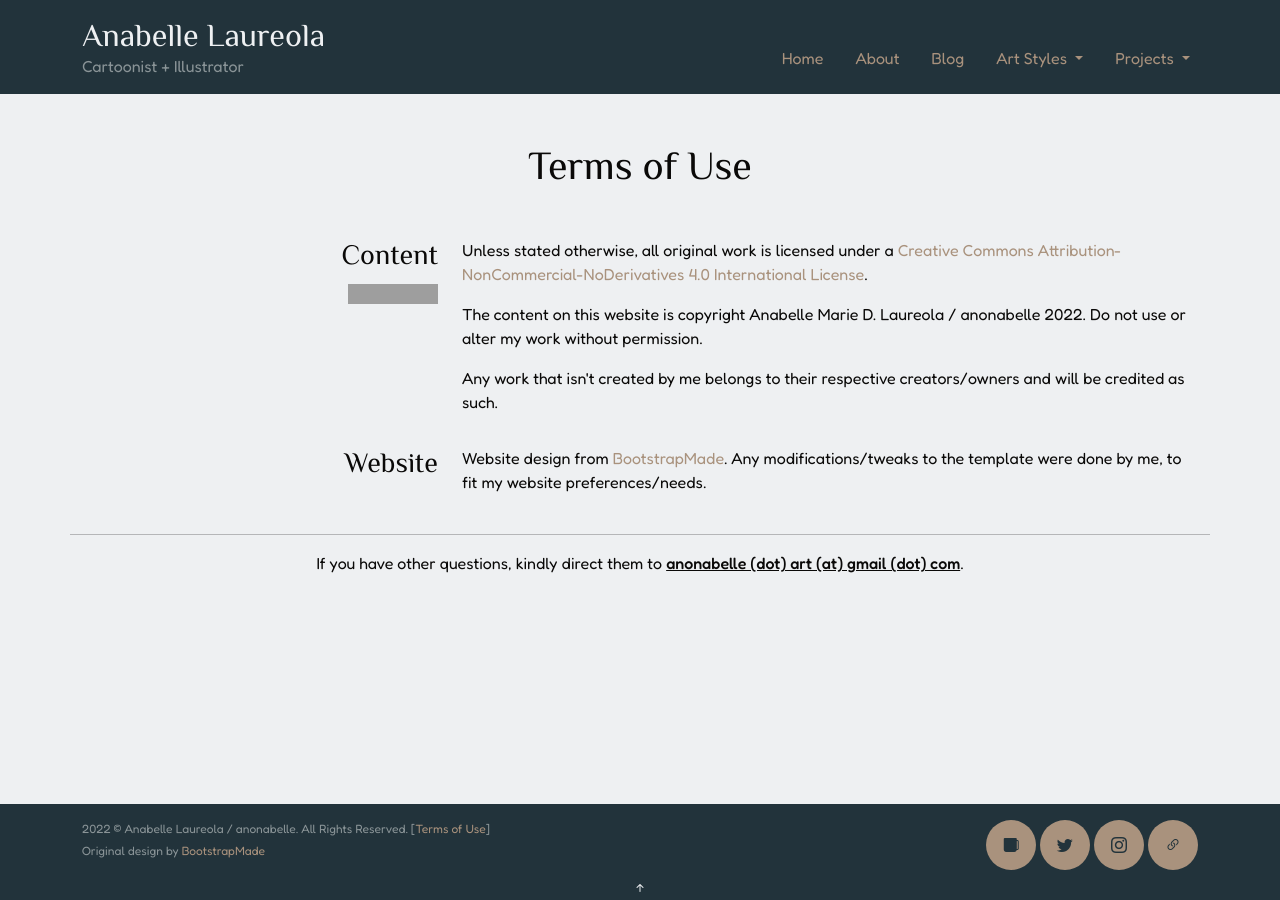
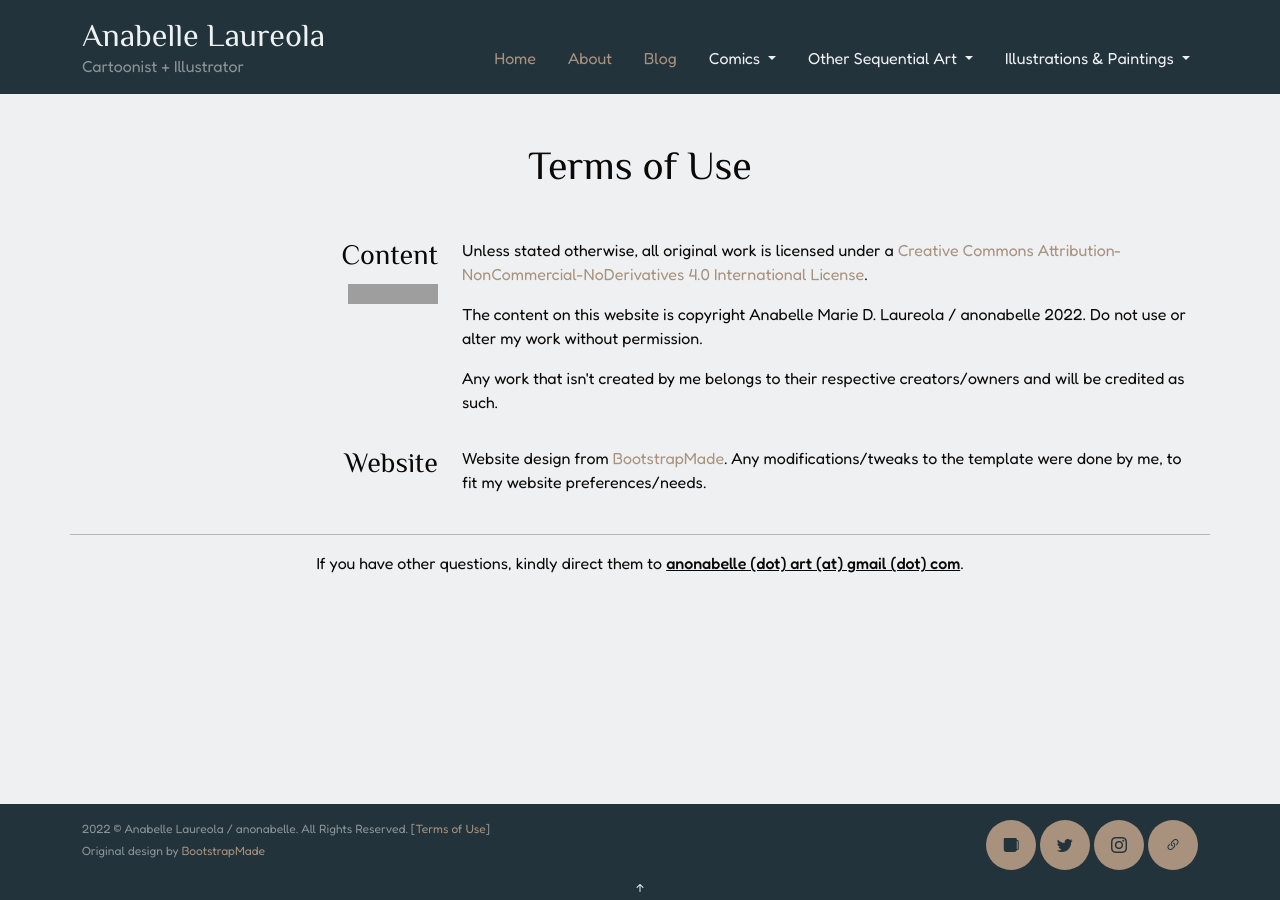
Before and after one commit to nabelore/nabelore.github.io, a Jekyll site: the page built from assets/html/tou.html, in a window 1280 px wide. Built offline with Jekyll 4.4.1, drawn with Linux system fonts in a browser that asks for light colours; grey boxes are pictures that could not be loaded.

Commit message:
Update navigation

```diff
--- a/_includes/navigation.html
+++ b/_includes/navigation.html
@@ -28,46 +28,96 @@
           {% endfor %}
 
           <li class="nav-item dropdown">
-              <a class="dropdown-toggle nav-link" href="#" id="navbarScrollingDropdown" role="button" data-bs-toggle="dropdown" aria-expanded="false">
-                Art Styles
+              <a class="dropdown-toggle nav-link dropdown-item" href="#" id="navbarScrollingDropdown" role="button" data-bs-toggle="dropdown" aria-expanded="false">
+                Comics
               </a>
               <ul class="dropdown-menu dropdown-menu-end text-end" aria-labelledby="navbarScrollingDropdown">
+                {% for item in site.data.nav-proj %}
+                {% if item.link != `` %}
+                {% if item.category == "comics" %}
+                <li><a href="{{ item.link }}" class="{% if page.url == item.link %}current {% endif %}dropdown-item">{{ item.name }}</a></li>
+                {% endif %}
+                {% endif %}
+                {% endfor %}
+              </ul>
+          </li>
+
+        <li class="nav-item dropdown">
+              <a class="dropdown-toggle nav-link dropdown-item" href="#" id="navbarScrollingDropdown" role="button" data-bs-toggle="dropdown" aria-expanded="false">
+                Other Sequential Art
+              </a>
+              <ul class="dropdown-menu dropdown-menu-end text-end" aria-labelledby="navbarScrollingDropdown">
+                {% for item in site.data.nav-proj %}
+                {% if item.link != `` %}
+                {% if item.category != "comics" %}
+                {% if item.category != "illustration" %}
+                <li><a href="{{ item.link }}" class="{% if page.url == item.link %}current {% endif %}dropdown-item">{{ item.name }}</a></li>
+                {% endif %}
+                {% endif %}
+                {% endif %}
+                {% endfor %}
+              </ul>
+          </li>
+
+          <li class="nav-item dropdown">
+              <a class="dropdown-toggle nav-link dropdown-item" href="#" id="navbarScrollingDropdown" role="button" data-bs-toggle="dropdown" aria-expanded="false">
+                Illustrations & Paintings
+              </a>
+              <ul class="dropdown-menu dropdown-menu-end text-end" aria-labelledby="navbarScrollingDropdown">
+                {% for item in site.data.nav-proj %}
+                {% if item.link != `` %}
+                {% if item.category == "illustration" %}
+                <li><a href="{{ item.link }}" class="{% if page.url == item.link %}current {% endif %}dropdown-item">{{ item.name }}</a></li>
+                {% endif %}
+                {% endif %}
+                {% endfor %}
+
                 {% for item in site.data.nav-artStyles %}
                 <li><a href="{{ item.link }}" class="{% if page.url == item.link %}current {% endif %}dropdown-item">{{ item.name }}</a></li>
                 {% endfor %}
               </ul>
           </li>
 
-          <li class="nav-item dropdown">
-              <a class="dropdown-toggle nav-link" href="#" id="navbarScrollingDropdown" role="button" data-bs-toggle="dropdown" aria-expanded="false">
-                Projects
-              </a>
-              <ul class="dropdown-menu dropdown-menu-end text-end" aria-labelledby="navbarScrollingDropdown">
-                {% for item in site.data.nav-proj %}
-                {% if item.link != `` %}
-                <li><a href="{{ item.link }}" class="{% if page.url == item.link %}current {% endif %}dropdown-item">{{ item.name }}</a></li>
-                {% endif %}
-                {% endfor %}
-              </ul>
-          </li>
-        </ul>
-
         <!-- mobile navigation -->
         <div class="navbar-mobile">
-          <h5 class="offcanvas-title py-3" id="">Art Styles</h5>
+          <h5 class="offcanvas-title py-3" id="">Comics</h5>
           <ul class="navbar-nav justify-content-end flex-grow-1 pe-3 navbar-proj">
+              {% for item in site.data.nav-proj %}
+              {% if item.link != `` %}
+              {% if item.category == "comics" %}
+              <li><a href="{{ item.link }}" {% if page.url == item.link %}class="current"{% endif %}>{{ item.name }}</a></li>
+              {% endif %}
+              {% endif %}
+              {% endfor %}
+          </ul>
+          <h5 class="offcanvas-title py-3" id="">Other Sequential Art</h5>
+          <ul class="navbar-nav justify-content-end flex-grow-1 pe-3 navbar-proj">
+              {% for item in site.data.nav-proj %}
+              {% if item.link != `` %}
+              {% if item.category != "comics" %}
+              {% if item.category != "illustration" %}
+              <li><a href="{{ item.link }}" {% if page.url == item.link %}class="current"{% endif %}>{{ item.name }}</a></li>
+              {% endif %}
+              {% endif %}
+              {% endif %}
+              {% endfor %}
+          </ul>
+
+          <h5 class="offcanvas-title py-3" id="">Illustrations & Paintings Styles</h5>
+          <ul class="navbar-nav justify-content-end flex-grow-1 pe-3 navbar-proj">
+              {% for item in site.data.nav-proj %}
+              {% if item.link != `` %}
+              {% if item.category == "illustration" %}
+              <li><a href="{{ item.link }}" {% if page.url == item.link %}class="current"{% endif %}>{{ item.name }}</a></li>
+              {% endif %}
+              {% endif %}
+              {% endfor %}
+
               {% for item in site.data.nav-artStyles %}
               <li><a href="{{ item.link }}" {% if page.url == item.link %}class="current"{% endif %}>{{ item.name }}</a></li>
               {% endfor %}
           </ul>
-          <h5 class="offcanvas-title py-3" id="">Projects</h5>
-          <ul class="navbar-nav justify-content-end flex-grow-1 pe-3 navbar-proj">
-              {% for item in site.data.nav-proj %}
-              {% if item.link != `` %}
-              <li><a href="{{ item.link }}" {% if page.url == item.link %}class="current"{% endif %}>{{ item.name }}</a></li>
-              {% endif %}
-              {% endfor %}
-          </ul>
+
         </div>
 
       </div>
```
Also changed, not shown: _data/navigation.yml (+9 -0 lines).
